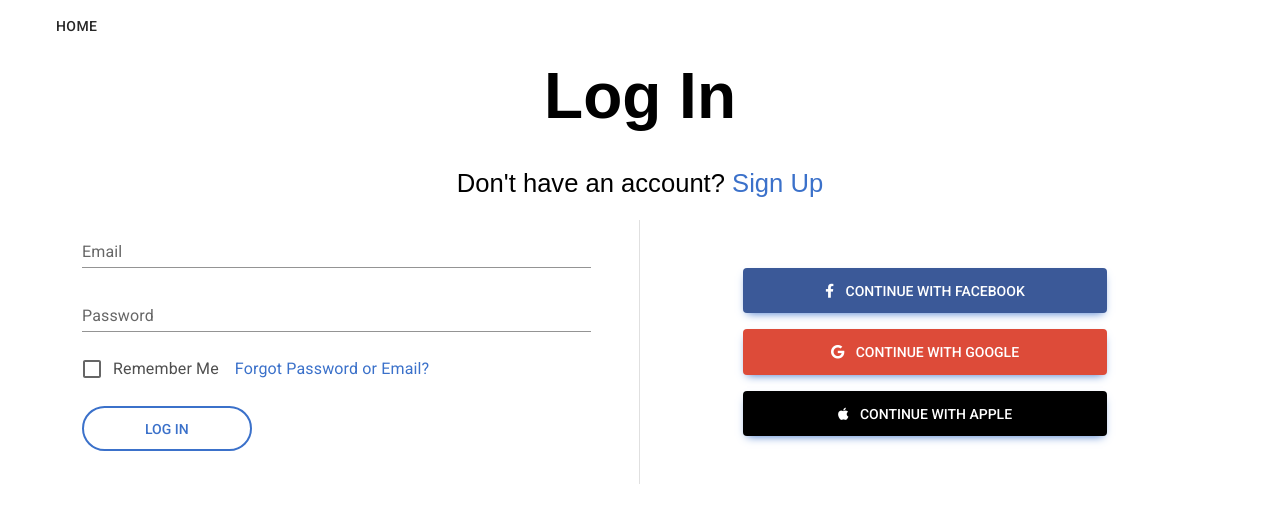
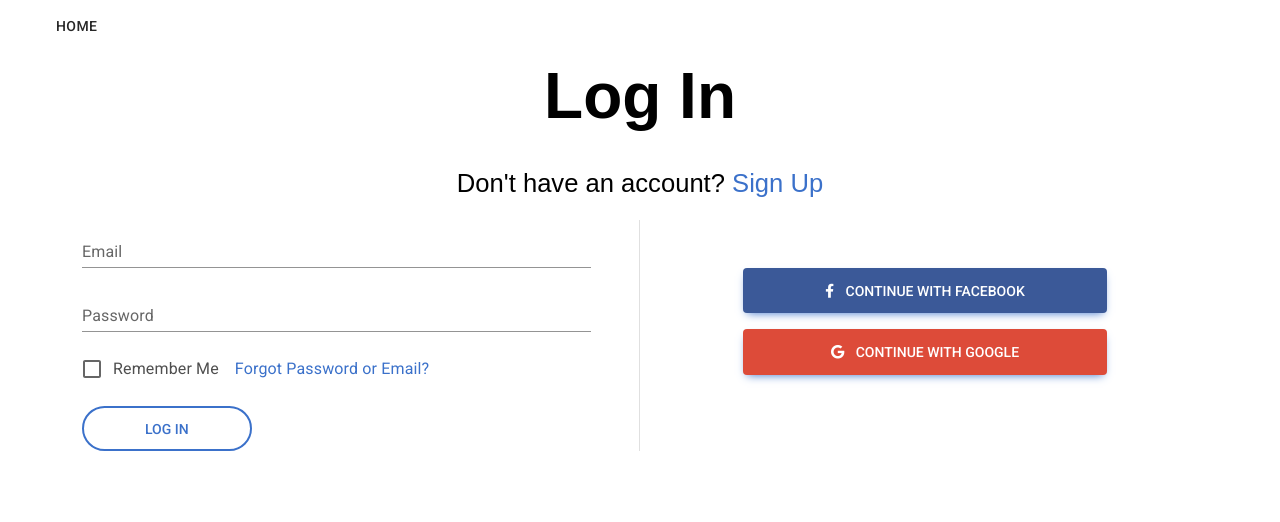
Before and after one commit to HungKNguyen/EBookVendorFrontend, a React (Create React App) app: page /login in a window 1280 px wide. Shown: the top 522 px of the page. Built offline with nearby package versions, Linux system fonts and the light colour scheme; some icons are missing.

Commit message:
Fix eslint and remove Apple Oauth

```diff
--- a/src/components/otherpages/LoginComponent.js
+++ b/src/components/otherpages/LoginComponent.js
@@ -41,10 +41,6 @@ class Login extends Component {
 
   handleGOOGLogIn () {
     console.log('Send request for Google log in.')
-  }
-
-  handleAAPLLogIn () {
-    console.log('Send request for Apple log in.')
   }
 
   render () {
@@ -130,17 +126,6 @@ class Login extends Component {
                   Google
                 </MDBBtn>
               </div>
-              <div className="m-0" onClick={() => this.handleAAPLLogIn()}>
-                <MDBBtn
-                  style={{ backgroundColor: '#000000' }}
-                  href="#"
-                  size="lg"
-                  className="col-8"
-                >
-                  <MDBIcon className="me-2" fab icon="apple" /> Continue with
-                  Apple
-                </MDBBtn>
-              </div>
             </div>
           </div>
         </div>
--- a/src/components/otherpages/SignupComponent.js
+++ b/src/components/otherpages/SignupComponent.js
@@ -72,10 +72,6 @@ class Signup extends Component {
 
   handleGOOGSignUp () {
     console.log('Send request for Google sign up.')
-  }
-
-  handleAAPLSignUp () {
-    console.log('Send request for Apple sign up.')
   }
 
   validate (name) {
@@ -281,17 +277,6 @@ class Signup extends Component {
                   Google
                 </MDBBtn>
               </div>
-              <div className="m-0" onClick={() => this.handleAAPLSignUp()}>
-                <MDBBtn
-                  style={{ backgroundColor: '#000000' }}
-                  href="#"
-                  size="lg"
-                  className="col-8"
-                >
-                  <MDBIcon className="me-2" fab icon="apple" /> Continue with
-                  Apple
-                </MDBBtn>
-              </div>
             </div>
           </div>
         </div>
--- a/src/components/userpages/HomeComponent.js
+++ b/src/components/userpages/HomeComponent.js
@@ -38,7 +38,7 @@ export const ReviewModal = (props) => {
             {props.content.user.firstname + ' ' + props.content.user.lastname}
           </Typography>
           <Typography variant="body2" sx={{ textAlign: 'left' }}>
-            {props.content.date}
+            {new Date(props.content.updatedAt).toLocaleString('default', { year: 'numeric', month: 'short', day: 'numeric' })}
           </Typography>
         </Stack>
         <Divider />
--- a/src/index.css
+++ b/src/index.css
@@ -1,17 +1,27 @@
 body {
   margin: 0;
-  font-family: -apple-system, BlinkMacSystemFont, "Segoe UI", "Roboto", "Oxygen",
-    "Ubuntu", "Cantarell", "Fira Sans", "Droid Sans", "Helvetica Neue",
+  font-family:
+    -apple-system,
+    BlinkMacSystemFont,
+    "Segoe UI",
+    "Roboto",
+    "Oxygen",
+    "Ubuntu",
+    "Cantarell",
+    "Fira Sans",
+    "Droid Sans",
+    "Helvetica Neue",
     sans-serif;
   -webkit-font-smoothing: antialiased;
   -moz-osx-font-smoothing: grayscale;
 }
 
 code {
-  font-family: source-code-pro, Menlo, Monaco, Consolas, "Courier New",
+  font-family:
+    source-code-pro,
+    Menlo,
+    Monaco,
+    Consolas,
+    "Courier New",
     monospace;
 }
-
-body {
-  font-family: Roboto, Helvetica, Arial, sans-serif;
-}
--- a/src/shared/reviews.js
+++ b/src/shared/reviews.js
@@ -19,7 +19,7 @@ export const REVIEWS = [
     rating: 4.5,
     review:
       'Always affordable, and makes preparing for the semester that much easier and stress free.',
-    date: 'June 9th 2020'
+    updatedAt: '2021-08-10T12:24:28.781Z'
   },
   {
     _id: '1',
@@ -39,7 +39,7 @@ export const REVIEWS = [
     rating: 5,
     review:
       "I'm thrilled with my purchase. The process was easy and user-friendly. No hassles just took a few minutes to order my book.",
-    date: 'July 8th 2020'
+    updatedAt: '2021-08-10T12:24:28.781Z'
   },
   {
     _id: '2',
@@ -59,6 +59,6 @@ export const REVIEWS = [
     rating: 5,
     review:
       "I've purchased two textbooks now on vitalsource, and both times it has been an easy process (also much cheaper than buying the books outright). I also like that I can buy them for 180 days rather than forever.",
-    date: 'December 23rd 2020'
+    updatedAt: '2021-08-10T12:24:28.781Z'
   }
 ]
```
Also changed, not shown: package.json (+6 -6 lines), src/App.css (+12 -0 lines), 1 other file (tests, documents, lock files or other folders).
